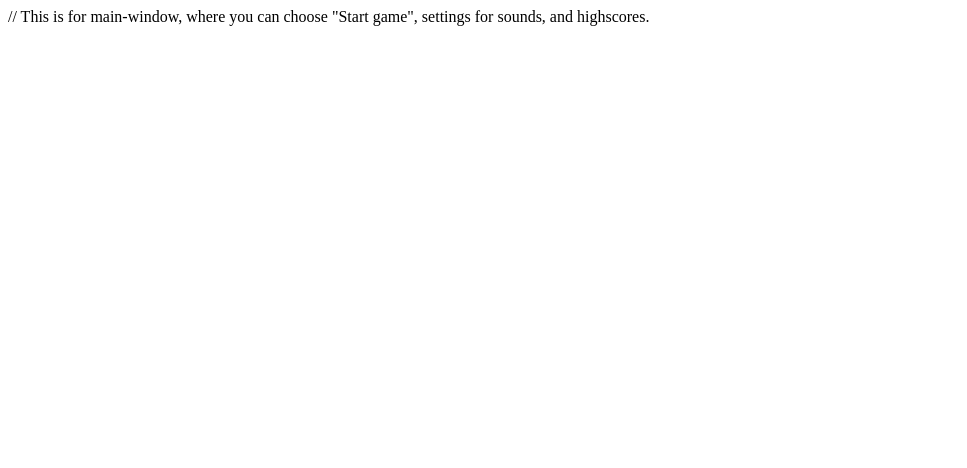
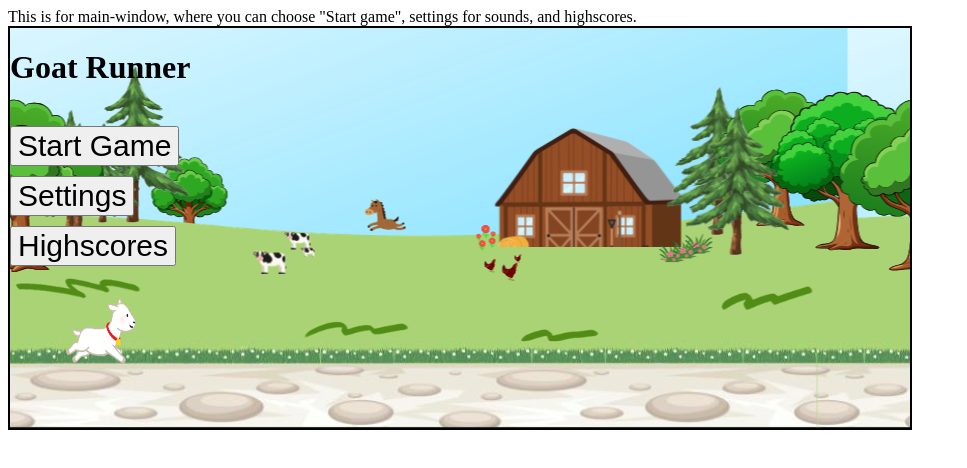
Before and after one commit to MariannaTaavitsainen/Web_Game, a plain HTML site: page index.html in a window 1280 px wide. Shown: the whole page, without its empty margins (0-967 px from the left). Drawn offline with Linux system fonts and the light colour scheme; a web font is replaced by a local one.

Commit message:
Tausta, vuohi, road toiminnallisesti ok. Lisäksi buttonit mainissa

```diff
--- a/css/style.css
+++ b/css/style.css
@@ -0,0 +1,55 @@
+.title{
+    font-size: 30px;
+    margin-bottom: 10px;
+}
+
+
+#gameSpace {
+    width: 900px;
+    height: 400px;
+    border: 2px solid black;
+
+    background-image: url("../assets/img/background.png");
+    background-repeat: repeat-x;
+    background-size: cover;
+    position: relative;
+}
+
+#road {
+    width: 900px;
+    height: 87px;
+    background-image: url("../assets/img/road.png");
+    background-repeat: repeat-x;
+    background-size: cover;
+    background-position: bottom;
+    position: absolute;
+    bottom: 0;
+
+}
+
+#titleBox{
+    width: 300px;
+    height: 300px;
+
+    justify-content: center;
+    align-items: center;
+    display: flex;
+
+    border: 2px black;
+}
+
+#goat {
+    position: absolute;
+    bottom: 55px;
+    left: 50px;
+    width: 80px;
+    height: 80px;
+    z-index: 10;
+}
+
+#goat img {
+    width: 80px;
+    height: 80px;
+    /**/
+
+}
--- a/game.html
+++ b/game.html
@@ -1 +1,17 @@
 //This is for the game. Here you can add the 2d-view with player-character. The game starts automatically, and you can also see the atm-scores on the up-corner.
+<body>
+    <div id="gameSpace">
+        <h1>Goat Runner</h1><br>
+
+        <div id="goat">
+            <img id="goatImg" src="../assets/img/run1.png">
+        </div>
+        <div id=road>
+        </div>
+    </div>
+
+<script src="js/background.js"></script>
+<script src="js/main.js" ></script>
+
+</body>
+</html>
--- a/index.html
+++ b/index.html
@@ -1 +1,44 @@
-// This is for main-window, where you can choose "Start game", settings for sounds, and highscores.
+This is for main-window, where you can choose "Start game", settings for sounds, and highscores.
+
+<!DOCTYPE html>
+<html lang="fi">
+<head>
+  <meta charset="UTF-8">
+<title>
+Web-game
+</title>
+<meta charset="UTF-8">
+<meta name="author" content="Marianna Taavitsainen, OAMK">
+<meta name="keyword" content="html, OAMK">
+<meta name="viewport" content="width=device-width, initial-scale=1.0">
+<link rel="stylesheet" href="CSS/style.css">
+<link rel="stylesheet" href='https://fonts.googleapis.com/css?family=Sofia|Afacad|Akatab|Alata' >
+
+</head>
+
+<body>
+    <div id="gameSpace">
+        <h1>Goat Runner</h1><br>
+
+        <div class=titleBox>
+            <button class=title onclick="startGame()">Start Game</button>
+            <br>
+
+            <button class=title onclick="openSettings()">Settings</button>
+            <br>
+
+            <button class=title onclick="showHighscores()">Highscores</button>
+            <br>
+        </div>
+        <div id="goat">
+            <img id="goatImg" src="assets/img/run1.png" alt="goat">
+        </div>
+        <div id=road>
+        </div>
+    </div>
+
+<script src="js/background.js"></script>
+<script src="js/main.js" ></script>
+
+</body>
+</html>
--- /dev/null
+++ b/js/background.js
@@ -0,0 +1 @@
+//In here will be the background-image moving, and the road-image moving stuff
--- a/js/main.js
+++ b/js/main.js
@@ -0,0 +1,61 @@
+
+function startGame() {
+  window.location.href = "game.html";
+}
+
+function openSettings() {
+  alert("Settings coming soon!");
+}
+
+function showHighscores() {
+  alert("Highscores coming soon!");
+}
+
+let gameSpeed = 1;
+
+let bgLocX = 0;
+let roadLocX = 0;
+
+function moveBackground(speed) { //Siirretään tämä background.js:n mikäli tulee käyttöön
+    bgLocX -= 0.5 * speed;
+
+    document.getElementById("gameSpace").style.backgroundPosition = bgLocX + "px 0";
+}
+
+function moveRoad(speed){
+    roadLocX -= 1 * speed;
+    document.getElementById("road").style.backgroundPosition = roadLocX + "px 0";
+
+}
+
+function gameLoop() {
+    moveBackground(gameSpeed);
+    moveRoad(gameSpeed)
+
+}
+
+
+setInterval(gameLoop, 40);
+
+
+//Siirretään tämä game.js:n, kun toimii
+let frame = 1;
+let direction = 1;
+
+function goatRuns() {
+    const img = document.getElementById("goatImg");
+    img.src = "assets/img/run" + frame + ".png";
+
+    frame += direction;
+    if (frame === 4){
+        direction = -1;
+    }if (frame === 1){
+        direction = 1;
+    }
+    /*frame = frame +1;
+    if (frame>4){
+        frame = 1;
+    }*/
+}
+
+setInterval(goatRuns, 350);
```
Also changed, not shown: assets/img/background.png (added), assets/img/road.png (added), assets/img/run1.png (added), assets/img/run2.png (added), assets/img/run3.png (added), assets/img/run4.png (added), js/road.js (added).
